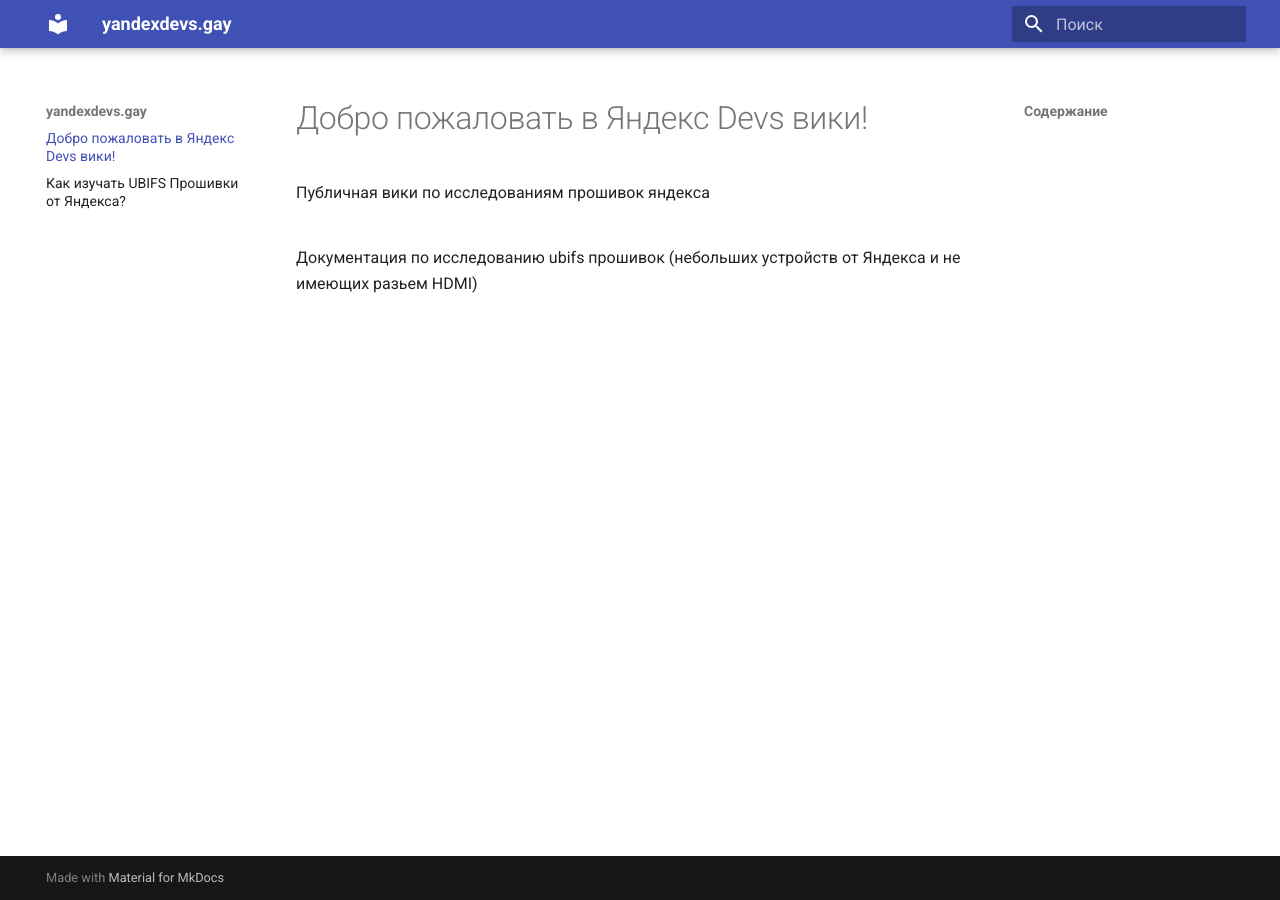
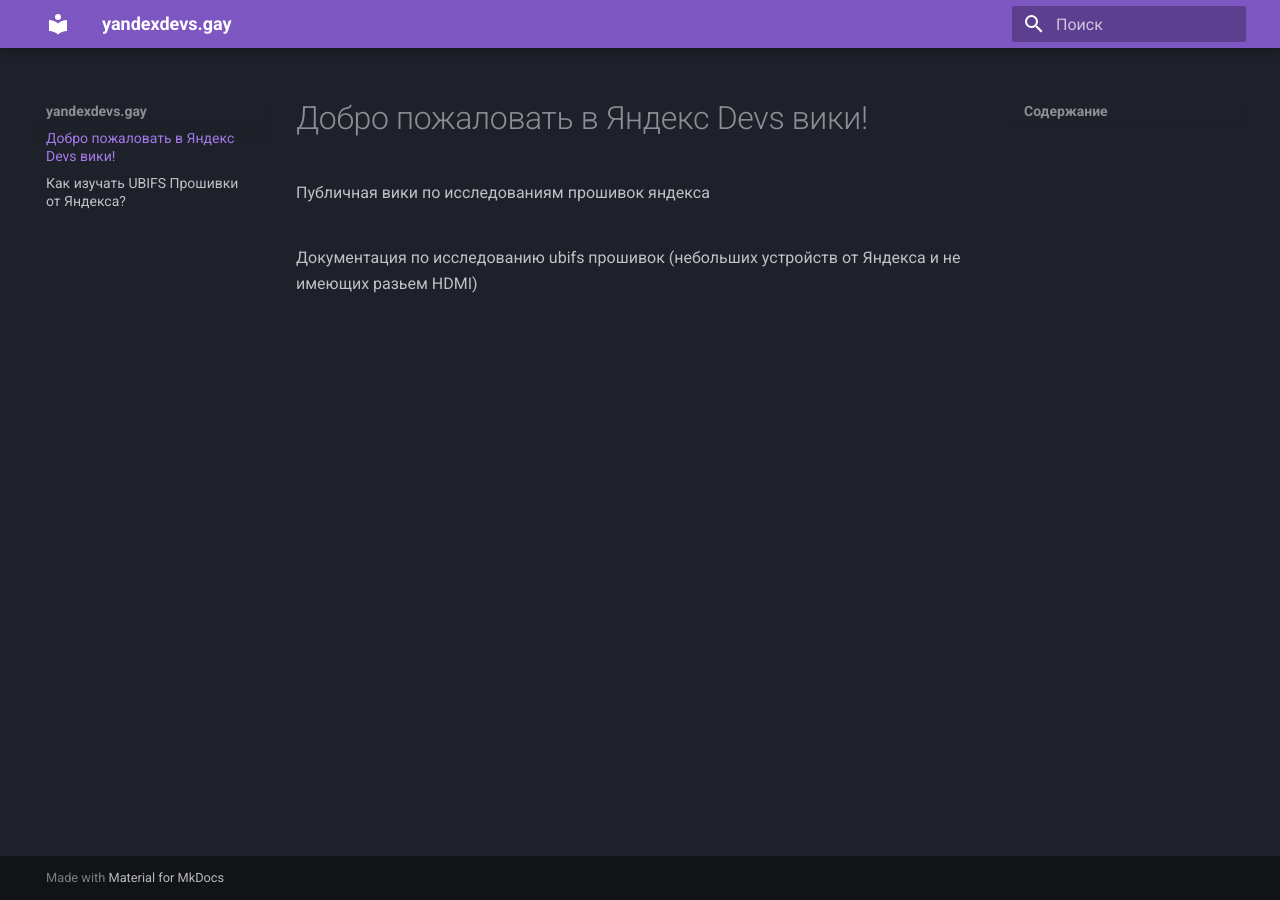
Before and after one commit to yandexdevs/yandexdevs.gay, an MkDocs documentation site: the page built from docs/docs/index.md, in a window 1280 px wide. Built offline with MkDocs 1.6.1 and Material for MkDocs 9.7.7, drawn with Linux system fonts in a browser that asks for light colours.

Commit message:
update site

```diff
--- a/docs/mkdocs.yml
+++ b/docs/mkdocs.yml
@@ -1,4 +1,20 @@
 site_name: yandexdevs.gay
 theme:
+  extra_css:
+    - assets/stylesheets/extra.css
   name: material
   language: ru
+  palette:
+    primary: deep purple
+    accent: purple
+    # Palette toggle for light mode
+    scheme: default
+    toggle:
+      icon: material/brightness-7
+      name: Switch to dark mode
+
+    # Palette toggle for dark mode
+    scheme: slate
+    toggle:
+      icon: material/brightness-4
+      name: Switch to light mode
```
Also changed, not shown: docs/assets/stylesheets/extra.css (added, +10 -0 lines), docs/assets/fonts/Noto-Sans-regular.woff2 (added), 1 other file.
